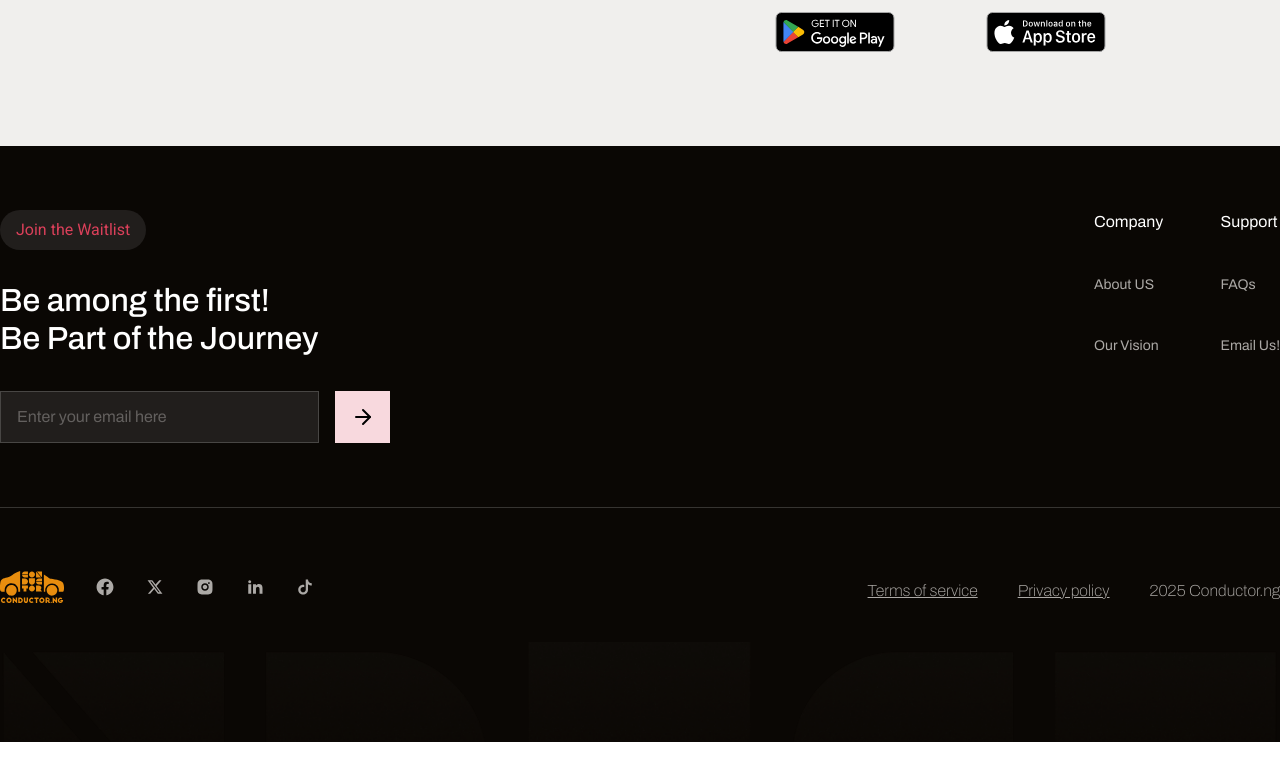
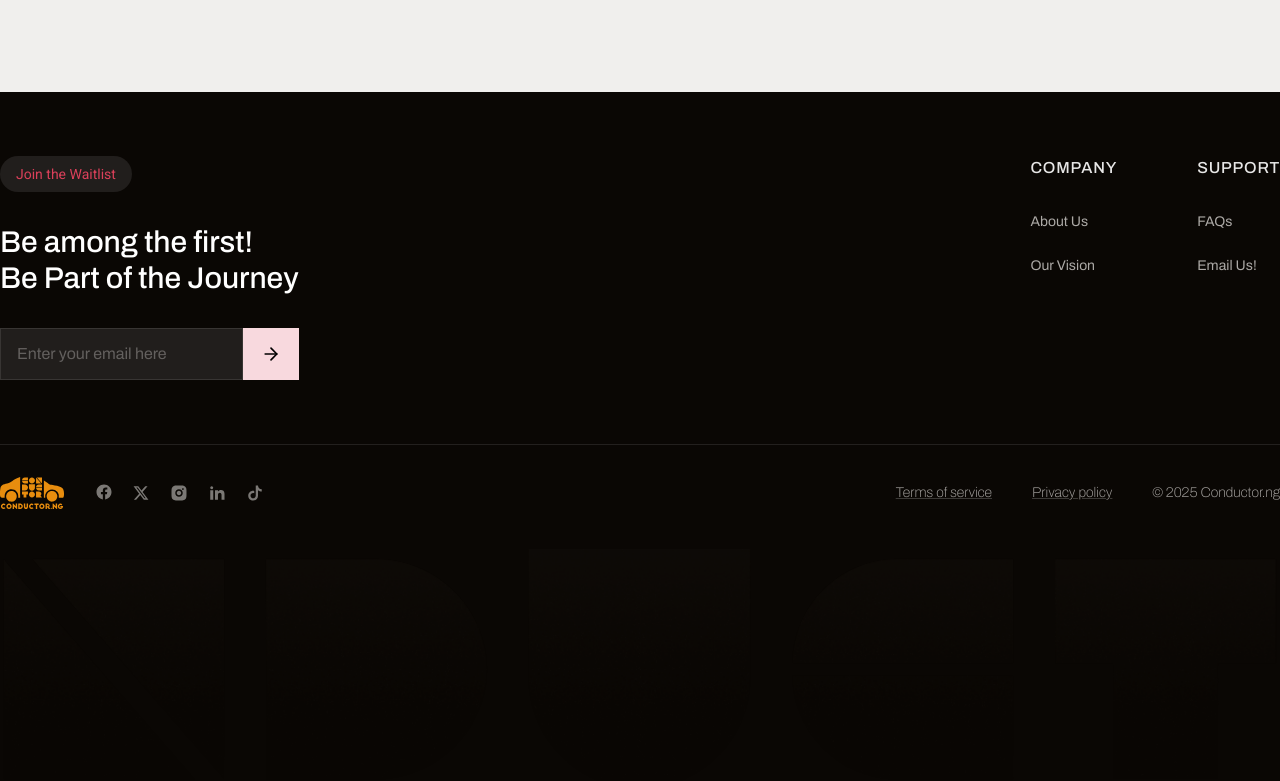
Before and after one commit to Conductor-NG/website, a Next.js app: page /faq in a window 1280 px wide. Shown: the part 1831-2612 px from the top of the page. Before the commit the page ends 2573 px from the top, so only its background shows below. Built offline with nearby package versions, Linux system fonts and the light colour scheme.

Commit message:
checkpoint

```diff
--- a/app/layout.tsx
+++ b/app/layout.tsx
@@ -1,6 +1,6 @@
-import type { Metadata } from "next";
+import type {Metadata} from "next";
 import ReduxProvider from "./provider";
-import { Archivo } from "next/font/google";
+import {Archivo} from "next/font/google";
 import NavBar from "@/components/navbar/navbar.component";
 import "./globals.css";
 
@@ -15,19 +15,16 @@ const archivo = Archivo({
     weight: ["100", "400", "500", "700", "800"],
 });
 
-export default function RootLayout({
-  children,
-}: Readonly<{
-  children: React.ReactNode;
-}>) {
+export default function RootLayout({children,}: Readonly<{ children: React.ReactNode; }>) {
     return (
-    <html lang="en" className={`${archivo.className}`}>
-      <body>
+        <html lang="en" className={archivo.className}>
+        <body className="antialiased">
         <ReduxProvider>
-          <div className="fixed top-0 right-0 left-0 bg-white z-50">
-            <NavBar />
-          </div>
-          <div className="mt-[150px]">{children}</div>
+            {/* NavBar handles its own fixed/sticky positioning internally */}
+            <NavBar/>
+
+            {/* Use a main tag for better SEO/Semantics */}
+            <main>{children}</main>
         </ReduxProvider>
         </body>
         </html>
--- /dev/null
+++ b/components/campaign/DriverCampaign.tsx
@@ -0,0 +1,58 @@
+import React from "react";
+import Image from "next/image";
+import { Roboto } from "next/font/google";
+import { ChevronRight } from "lucide-react";
+import { cn } from "@/app/utils";
+
+const roboto = Roboto({
+    subsets: ["latin"],
+    weight: ["100", "400", "500", "700", "800"],
+});
+
+const DriverCampaign = () => {
+    return (
+        <section className="flex flex-col items-center w-full px-6 md:px-0">
+            {/* Badge */}
+            <span
+                className={cn(
+                    roboto.className,
+                    "bg-secondary text-white text-base font-normal py-2 px-4 rounded-full mb-8"
+                )}
+            >
+        Campaign
+      </span>
+
+            {/* Header & Description */}
+            <div className="text-center max-w-2xl">
+                <h2 className="text-secondary text-2xl md:text-4xl font-medium mb-3">
+                    Turn Your Daily Commute Into Earnings
+                </h2>
+                <p className="text-secondary font-light md:text-lg leading-relaxed">
+                    Enter your route, see potential earnings, and learn how drivers make money without changing their daily schedule.
+                </p>
+            </div>
+
+            {/* Action Button */}
+            <div className="mt-6">
+                <button className="group flex items-center gap-1 text-tertiary font-medium text-sm md:text-base transition-all hover:opacity-80">
+                    <span>Join the Campaign</span>
+                    <ChevronRight className="h-4 w-4 transition-transform group-hover:translate-x-1" />
+                </button>
+            </div>
+
+            {/* Hero Image Container */}
+            <div className="mt-12 w-full max-w-[1120px]">
+                <Image
+                    className="w-full h-auto object-cover rounded-2xl shadow-sm"
+                    src="/images/campaign.driver.png"
+                    width={1134}
+                    height={578}
+                    alt="User Campaign Illustration"
+                    priority
+                />
+            </div>
+        </section>
+    );
+};
+
+export default DriverCampaign;
--- /dev/null
+++ b/components/campaign/UserCampaign.tsx
@@ -0,0 +1,59 @@
+import React from "react";
+import Image from "next/image";
+import { Roboto } from "next/font/google";
+import { ChevronRight } from "lucide-react";
+import { cn } from "@/app/utils";
+
+const roboto = Roboto({
+    subsets: ["latin"],
+    weight: ["100", "400", "500", "700", "800"],
+});
+
+const UserCampaign = () => {
+    return (
+        <section className="flex flex-col items-center w-full px-6 md:px-0">
+            {/* Badge */}
+            <span
+                className={cn(
+                    roboto.className,
+                    "bg-secondary text-white text-base font-normal py-2 px-4 rounded-full mb-8"
+                )}
+            >
+        Campaign
+      </span>
+
+            {/* Header & Description */}
+            <div className="text-center max-w-2xl">
+                <h2 className="text-secondary text-2xl md:text-4xl font-medium mb-3">
+                    Commute Smarter, Pay Less
+                </h2>
+                <p className="text-secondary font-light md:text-lg leading-relaxed">
+                    Book affordable rides with drivers already heading your way and enjoy a
+                    comfortable, reliable commute every day.
+                </p>
+            </div>
+
+            {/* Action Button */}
+            <div className="mt-6">
+                <button className="group flex items-center gap-1 text-tertiary font-medium text-sm md:text-base transition-all hover:opacity-80">
+                    <span>Join the Campaign</span>
+                    <ChevronRight className="h-4 w-4 transition-transform group-hover:translate-x-1" />
+                </button>
+            </div>
+
+            {/* Hero Image Container */}
+            <div className="mt-12 w-full max-w-[1120px]">
+                <Image
+                    className="w-full h-auto object-cover rounded-2xl shadow-sm"
+                    src="/images/campaign.user.png"
+                    width={1134}
+                    height={578}
+                    alt="User Campaign Illustration"
+                    priority
+                />
+            </div>
+        </section>
+    );
+};
+
+export default UserCampaign;
--- a/components/footer/footer.tsx
+++ b/components/footer/footer.tsx
@@ -3,6 +3,11 @@ import Image from "next/image";
 import { Roboto } from "next/font/google";
 import Link from "next/link";
 import { ArrowRight } from "lucide-react";
+
+const roboto = Roboto({
+  subsets: ["latin"],
+  weight: ["400", "500", "700"],
+});
 
 type InfoProps = { head: string; links: { title: string; href: string }[] };
 
@@ -10,178 +15,123 @@ const info: InfoProps[] = [
   {
     head: "Company",
     links: [
-      { title: "About US", href: "" },
-      { title: "Our Vision", href: "" },
+      { title: "About Us", href: "/about" },
+      { title: "Our Vision", href: "/vision" },
     ],
   },
   {
     head: "Support",
     links: [
       { title: "FAQs", href: "/faq" },
-      { title: "Email Us!", href: "" },
+      { title: "Email Us!", href: "mailto:support@conductor.ng" },
     ],
   },
 ];
 
-const roboto = Roboto({
-  subsets: ["latin"],
-  weight: ["100", "400", "500", "700", "800"],
-});
+const socialLinks = [
+  { href: "https://www.facebook.com/...", icon: "facebook.svg", alt: "facebook" },
+  { href: "https://x.com/...", icon: "twitter-x-fill.svg", alt: "x" },
+  { href: "https://www.instagram.com/...", icon: "instagram-fill.svg", alt: "instagram" },
+  { href: "https://www.linkedin.com/...", icon: "linkedin-fill.svg", alt: "linkedin" },
+  { href: "#", icon: "tiktok-fill.svg", alt: "tiktok" },
+];
 
 const Footer = () => {
-  const dt = new Date();
+  const currentYear = new Date().getFullYear();
+
   return (
-    <footer>
-      <div className="max-w-[1300px] mx-auto pt-[64px] mb-[39px]">
-        <div className="md:flex justify-between pb-[64px]">
-          <div className="md:mb-0 mb-[48px]">
-            <div className="md:w-[fit-content] w-full mr-auto">
-              <span
-                className={cn(
-                  `${roboto.className}`,
-                  "text-tertiary block bg-[#211e1c] w-[fit-content] mr-auto font-normal text-[16px] py-[8px] px-[16px] rounded-[36px] mb-[32px]"
-                )}
-              >
+      <footer className="w-full text-white">
+        <div className="max-w-[1300px] mx-auto pt-16 pb-10 px-6 md:px-0">
+          <div className="flex flex-col md:flex-row justify-between pb-16 gap-y-12">
+
+            {/* Waitlist Section */}
+            <div className="flex flex-col items-start max-w-sm">
+            <span className={cn(
+                roboto.className,
+                "text-tertiary bg-[#211e1c] text-sm py-2 px-4 rounded-full mb-8"
+            )}>
               Join the Waitlist
             </span>
-              <h2 className="font-medium md:max-w-[319px] md:text-[32px] text-[20px] text-white mb-[32px] leading-[1.2]">
+              <h2 className="text-xl md:text-3xl font-medium mb-8 leading-tight">
                 Be among the first! <br /> Be Part of the Journey
               </h2>
-              <div className="flex gap-x-[16px]">
+              <div className="flex w-full h-[52px]">
                 <input
-                  type="text"
+                    type="email"
                     placeholder="Enter your email here"
-                  className="bg-[#211e1c] placeholder:text-[#63605e] h-[52px] md:w-[319px] w-full pl-[16px] border-[#E6E5E3]/20 border-[0.2px]"
+                    className="flex-1 bg-[#211e1c] placeholder:text-[#63605e] px-4 border border-white/10 outline-none focus:border-tertiary/50 transition-colors"
                 />
-                <button className="w-[55px] flex justify-center items-center bg-[#f8d9de]">
-                  <ArrowRight />
+                <button className="w-14 flex justify-center items-center bg-[#f8d9de] text-black hover:bg-[#f2c5cc] transition-colors">
+                  <ArrowRight size={20} />
                 </button>
               </div>
             </div>
-          </div>
-          <div className="md:flex gap-x-[57px]">
+
+            {/* Links Grid */}
+            <div className="flex gap-x-14 md:gap-x-20">
               {info.map((item, index) => (
-              <div key={index} className="md:mt-0 mt-[40px] ">
-                <h3 className="text-white mb-[40px] font-normal text-[16px]">
+                  <div key={index}>
+                    <h3 className="text-base font-medium mb-8 uppercase tracking-wider text-white/90">
                       {item.head}
                     </h3>
-                <ul className="flex flex-col gap-y-[40px] text-[#ACA9A6] font-normal text-[14px]">
+                    <ul className="flex flex-col gap-y-6 text-[#ACA9A6] text-sm">
                       {item.links.map((link, idx) => (
                           <li key={idx}>
-                      <Link href={link.href}>{link.title}</Link>
+                            <Link href={link.href} className="hover:text-white transition-colors">
+                              {link.title}
+                            </Link>
                           </li>
                       ))}
-                  <li className="md:hidden">
-                    <Link href="/terms-and-conditions">Terms of Service</Link>
-                  </li>
-                  <li className="md:hidden">
-                    <Link href="/privacy-policy">Privacy policy</Link>
-                  </li>
+                      {/* Mobile-only links inside the first list to save space */}
+                      {index === 0 && (
+                          <>
+                            <li className="md:hidden"><Link href="/terms-and-conditions">Terms of Service</Link></li>
+                            <li className="md:hidden"><Link href="/privacy-policy">Privacy Policy</Link></li>
+                          </>
+                      )}
                     </ul>
                   </div>
               ))}
             </div>
           </div>
-        <div>
-          <div className="flex h-[96px] items-end md:border-t-[0.2px] md:border-[#E6E5E3]/20">
-            <div className="h-[32px] flex md:justify-start justify-between md:w-fit w-full gap-x-[32px] items-center">
-              <span>
+
+          {/* Bottom Bar */}
+          <div className="pt-8 border-t border-white/10 flex flex-col md:flex-row items-center justify-between gap-y-8">
+            <div className="flex items-center gap-x-8 w-full md:w-auto justify-between md:justify-start">
               <Link href="/">
-                  <Image
-                    className="w-[64px] h-full"
-                    src="/images/footer_logo.svg"
-                    alt="logo image"
-                    width={746}
-                    height={396}
-                    priority
-                  />
+                <Image src="/images/footer_logo.svg" alt="logo" width={64} height={32} />
               </Link>
-              </span>
-              <span>
-                <Link href="https://www.facebook.com/profile.php?id=61574617154383">
-                  <Image
-                    className="w-[18px] h-[18px]"
-                    src="/images/facebook.svg"
-                    alt="facebook"
-                    width={746}
-                    height={396}
-                    priority
-                  />
+              <div className="flex gap-x-5">
+                {socialLinks.map((social, i) => (
+                    <Link key={i} href={social.href} className="opacity-70 hover:opacity-100 transition-opacity">
+                      <Image src={`/images/${social.icon}`} alt={social.alt} width={18} height={18} />
                     </Link>
-              </span>
-              <span>
-                <Link href="https://x.com/conducterng?t=LW4ISF3V7VAGQ_I7p7Pvdw&s=08 ">
-                  <Image
-                    className="w-[18px] h-[18px]"
-                    src="/images/twitter-x-fill.svg"
-                    alt="x.com"
-                    width={746}
-                    height={396}
-                    priority
-                  />
-                </Link>
-              </span>
-              <span>
-                <Link href="https://www.instagram.com/conductornaija?utm_source=ig_web_button_share_sheet&igsh=Z29vNGxscjBlYXJ4">
-                  <Image
-                    className="w-[18px] h-[18px]"
-                    src="/images/instagram-fill.svg"
-                    alt="instagram"
-                    width={746}
-                    height={396}
-                    priority
-                  />
-                </Link>
-              </span>
-              <span>
-                <Link href="https://www.linkedin.com/company/conductor-nigeria/?viewAsMember=true">
-                  <Image
-                    className="w-[18px] h-[18px]"
-                    src="/images/linkedin-fill.svg"
-                    alt="linkedin"
-                    width={746}
-                    height={396}
-                    priority
-                  />
-                </Link>
-              </span>
-              <span>
-                <Image
-                  className="w-[18px] h-[18px]"
-                  src="/images/tiktok-fill.svg"
-                  alt="tiktok"
-                  width={746}
-                  height={396}
-                  priority
-                />
-              </span>
+                ))}
               </div>
-            <div className="hidden max-w-[418px] md:flex gap-x-[40px] ml-auto text-[#ACA9A6] font-extralight text-[16px]">
-              <Link
-                href="/terms-and-conditions"
-                className="decoration-[#ACA9A6] underline"
-              >
+            </div>
+
+            <div className="hidden md:flex gap-x-10 text-[#ACA9A6] text-sm font-light">
+              <Link href="/terms-and-conditions" className="underline decoration-white/20 hover:text-white">
                 Terms of service
               </Link>
-              <Link
-                href="/privacy-policy"
-                className="decoration-[#ACA9A6] underline"
-              >
+              <Link href="/privacy-policy" className="underline decoration-white/20 hover:text-white">
                 Privacy policy
               </Link>
-              <span>{dt.getFullYear()} Conductor.ng</span>
+              <span>© {currentYear} Conductor.ng</span>
+            </div>
+
+            <span className="md:hidden text-xs text-[#ACA9A6]">© {currentYear} Conductor.ng</span>
           </div>
         </div>
-        </div>
-      </div>
-      <div className="w-full max-h-[100px] overflow-hidden">
+
+        {/* Decorative Background Image */}
+        <div className="w-full h-auto overflow-hidden leading-[0]">
           <Image
-          className="w-full h-auto"
+              className="w-full h-auto object-cover opacity-80"
               src="/images/footer_bg_logo.png"
-          alt="footer background logo"
-          width={746}
-          height={396}
-          priority
+              alt=""
+              width={1440}
+              height={100}
           />
         </div>
       </footer>
--- a/components/navbar/navbar.component.tsx
+++ b/components/navbar/navbar.component.tsx
@@ -7,7 +7,7 @@ import {useAppSelector} from "@/lib/redux/hooks";
 import "./navbar.styles.css";
 import {cn} from "@/app/utils";
 import {useState} from "react";
-// import { store } from "@/lib/redux/store";
+
 const NavBar = () => {
     const scrollY = useAppSelector((state) => state.onScrollSlice.value);
     const currentPage = useAppSelector((state) => state.onScrollSlice.page);
@@ -26,7 +26,7 @@ const NavBar = () => {
                 <li className="hover:scale-[1.1]">
                     <Link href="/">
                         <Image
-                            className="md:w-[40px] w-[32px] md:h-[40px] h-[32px]"
+                            className="w-[28px] h-[28px] md:w-[30px] md:h-[30px]"
                             src="/images/conductor.svg"
                             alt="Conductor logo"
                             width={48}
@@ -148,7 +148,7 @@ const NavBar = () => {
           <span className="hover:scale-[1.1] ">
             <Link href="/">
               <Image
-                  className="md:w-[40px] w-[32px] md:h-[40px] h-[32px]"
+                  className="w-[28px] h-[28px] md:w-[30px] md:h-[30px]"
                   src="/images/conductor.svg"
                   alt="Conductor logo"
                   width={40}
```
Also changed, not shown: app/(main)/driver/page.tsx (+71 -60 lines), app/(main)/page.tsx (+65 -54 lines), public/images/campaign.driver.png (added), public/images/campaign.user.png (added). Lines whose indentation alone changed are shown as unchanged.
